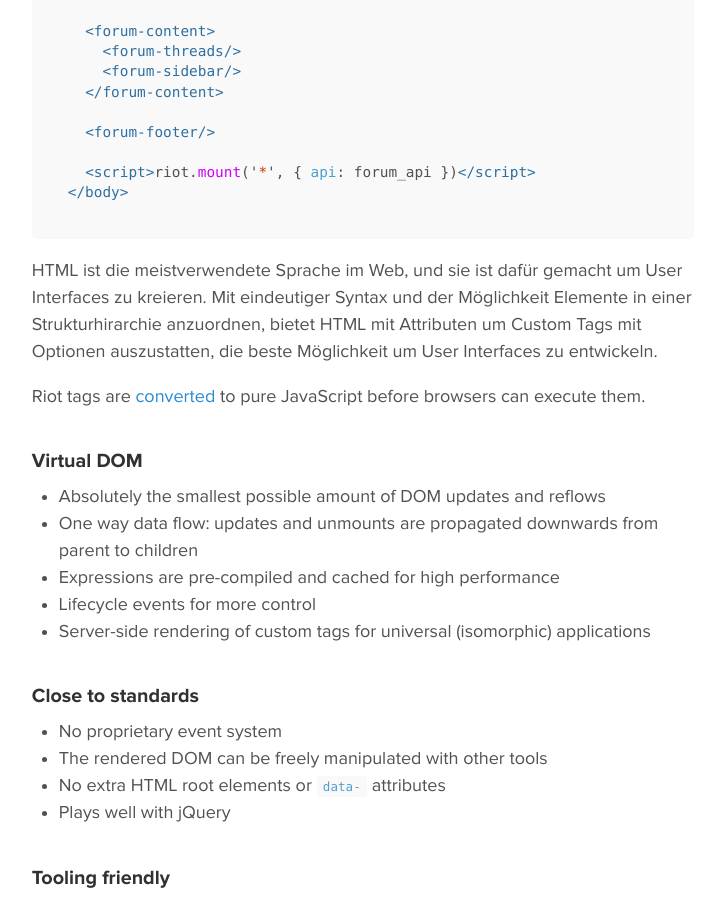
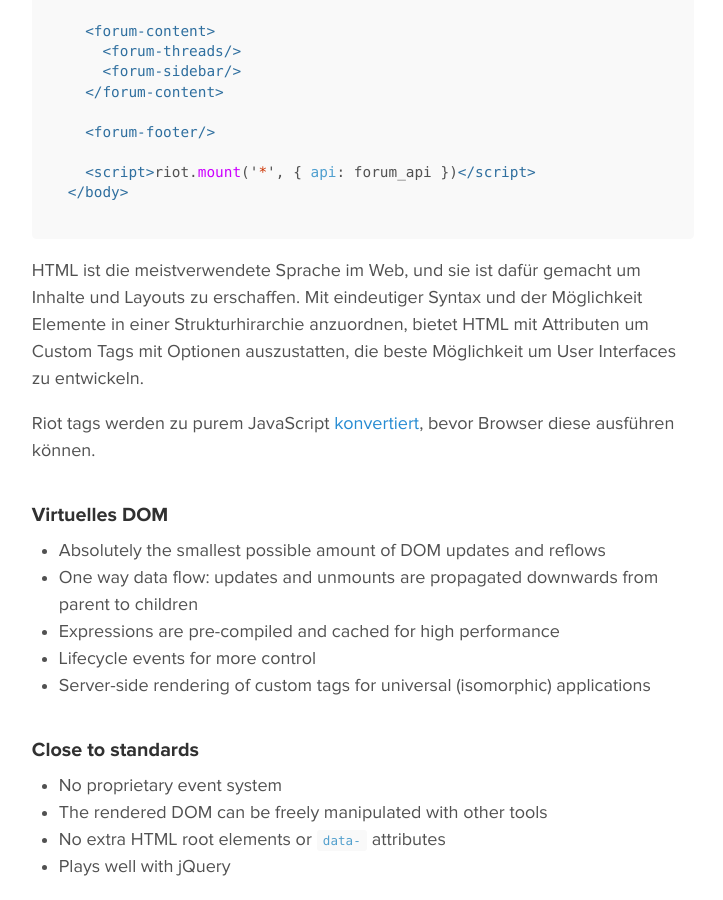
Before and after one commit to riot/riot.github.io, a Jekyll site: the page built from de/index.md, in a window 1280 px wide and 900 px high, scrolled down 2051 px. Shown: the whole window, without its empty margins (277-1000 px from the left). Built offline with Jekyll 4.4.1, drawn with Linux system fonts in a browser that asks for light colours; Markdown is read by kramdown in place of the engine named in the settings.

Commit message:
Still working on index

````diff
--- a/de/index.md
+++ b/de/index.md
@@ -89,12 +89,12 @@ Mit Custom tags können komplexe Views erstellt werden. Deine Anwendung könnte
 </body>
 ```
 
-HTML ist die meistverwendete Sprache im Web, und sie ist dafür gemacht um User Interfaces zu kreieren. Mit eindeutiger Syntax und der Möglichkeit Elemente in einer Strukturhirarchie anzuordnen, bietet HTML mit Attributen um Custom Tags mit Optionen auszustatten, die beste Möglichkeit um User Interfaces zu entwickeln.
+HTML ist die meistverwendete Sprache im Web, und sie ist dafür gemacht um Inhalte und Layouts zu erschaffen. Mit eindeutiger Syntax und der Möglichkeit Elemente in einer Strukturhirarchie anzuordnen, bietet HTML mit Attributen um Custom Tags mit Optionen auszustatten, die beste Möglichkeit um User Interfaces zu entwickeln.
 
-Riot tags are [converted](/guide/compiler/) to pure JavaScript before browsers can execute them.
+Riot tags werden zu purem JavaScript [konvertiert](/guide/compiler/), bevor Browser diese ausführen können.
 
 
-### Virtual DOM
+### Virtuelles DOM
 - Absolutely the smallest possible amount of DOM updates and reflows
 - One way data flow: updates and unmounts are propagated downwards from parent to children
 - Expressions are pre-compiled and cached for high performance
````
Also changed, not shown: other parts of de/index.md (+1 -1 lines).
